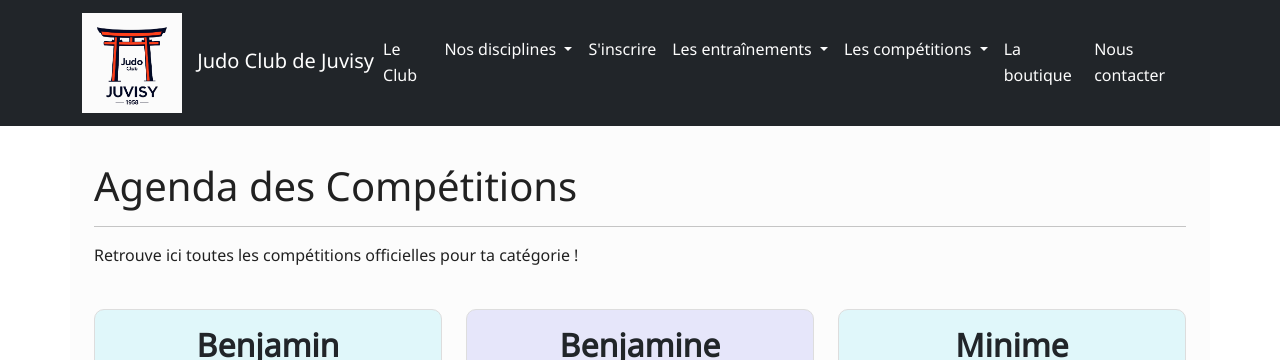
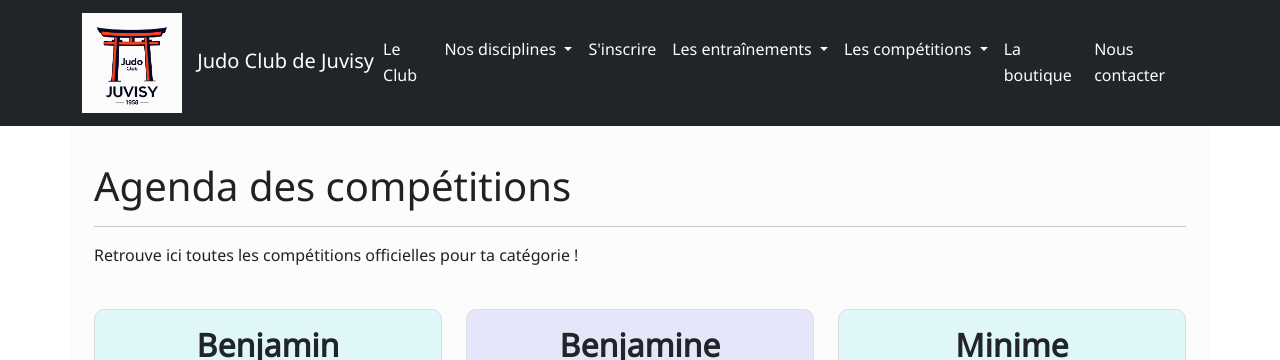
Before and after one commit to JudoClubJuvisy/website2, a Jekyll site: the page built from agenda-competitions.html, in a window 1280 px wide. Shown: the top 360 px of the page. Built offline with Jekyll 4.4.1, drawn with Linux system fonts in a browser that asks for light colours.

```diff
--- a/agenda-competitions.html
+++ b/agenda-competitions.html
@@ -5,7 +5,7 @@ title: Agenda des Compétitions | Judo Club de Juvisy
 
 <div class="container my-3">
     <section aria-labelledby="agenda-competitions">
-        <h1 id="agenda-competitions">Agenda des Compétitions</h1>
+        <h1 id="agenda-competitions">Agenda des compétitions</h1>
         <hr>
 
 		<p>Retrouve ici toutes les compétitions officielles pour ta catégorie !</p>
```
